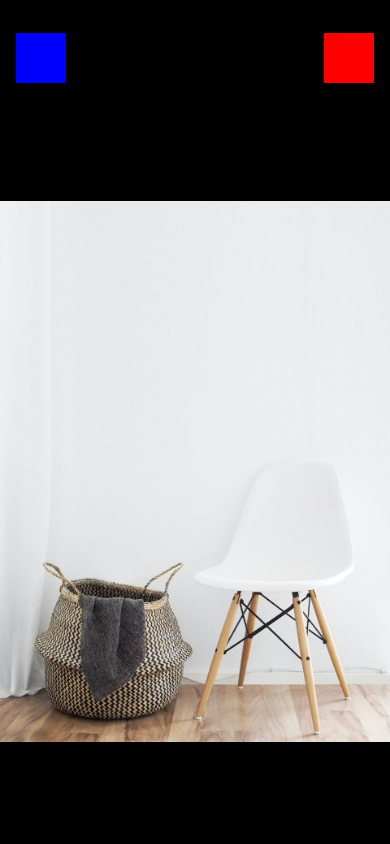
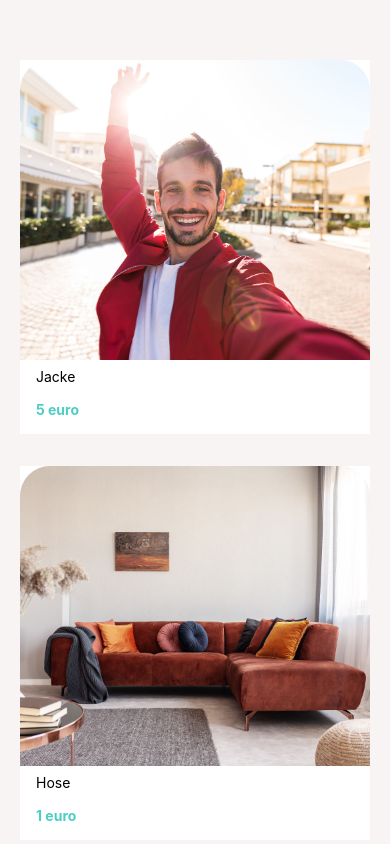
Before and after one commit to Jochen3000/erfolgsbaer, a React Native app: screen / in a window 390 px wide. Shown: the top 844 px of the page. Built offline with nearby package versions, Linux system fonts and the light colour scheme.

Commit message:
exercise done

```diff
--- a/App.js
+++ b/App.js
@@ -1,20 +1,25 @@
-import { StatusBar } from 'expo-status-bar';
-import {
-  SafeAreaView,
-  StyleSheet,
-  Text,
-  Image,
-  TouchableOpacity,
-  View,
-  Button,
-  Platform,
-  Dimensions
-} from 'react-native';
-import ViewImageScreen from './screens/ViewImageScreen';
-import WelcomeScreen from './screens/WelcomeScreen';
+import { StyleSheet, View } from 'react-native';
 
-export default function App() {
+import MyAccount from './screens/MyAccount';
+import colors from './config/colors';
+import Listings from './screens/Listings';
+
+
+function App() {
   return (
-    <ViewImageScreen />
+    <View style={styles.container}>
+      <Listings />
+    </View>
   );
 }
+
+const styles = StyleSheet.create({
+  container: {
+    flex: 1,
+    backgroundColor: colors.lightbg,
+    padding: 20,
+    paddingTop: 60,
+  }
+})
+
+export default App;
--- /dev/null
+++ b/components/Card.js
@@ -0,0 +1,41 @@
+import React from 'react';
+import { Text, View, StyleSheet, Image } from 'react-native';
+import colors from '../config/colors';
+
+function Card({ title, price, img }) {
+    return (
+        <View style={styles.card}>
+            <Image source={img} style={styles.img} />
+            <Text style={styles.subtitle}>{title}</Text>
+            <Text style={styles.price}>{price}</Text>
+        </View>
+    );
+}
+
+const styles = StyleSheet.create({
+    card: {
+        backgroundColor: colors.white,
+        width: '100%',
+        borderRadius: '30',
+        marginBottom: 32,
+    },
+    img: {
+        width: '100%',
+        height: 300,
+        borderTopLeftRadius: 30,
+        borderTopRightRadius: 30,
+    },
+    subtitle: {
+        paddingLeft: 16,
+        paddingTop: 8
+    },
+    price: {
+        color: colors.secondary,
+        fontWeight: 'bold',
+        padding: 16
+
+
+    }
+})
+
+export default Card;
--- /dev/null
+++ b/components/CustomButton.js
@@ -0,0 +1,29 @@
+import { View, StyleSheet, Text } from "react-native";
+
+import colors from "../config/colors";
+
+export default function CustomButton({ text, color }) {
+    return (
+        <View style={[styles.button, { backgroundColor: colors[color] }]}>
+            <Text style={styles.text}>{text}</Text>
+        </View>
+    )
+}
+
+
+const styles = StyleSheet.create({
+    button: {
+        width: '100%',
+        padding: 16,
+        backgroundColor: colors.primary,
+        alignItems: 'center',
+        justifyContent: 'center',
+        borderRadius: 10,
+        marginVertical: 8,
+    },
+    text: {
+        color: colors.white,
+        fontWeight: '700',
+        fontSize: 16
+    }
+})
--- /dev/null
+++ b/config/colors.js
@@ -0,0 +1,8 @@
+export default {
+    primary: "#fc5c65",
+    secondary: "#4ecdc4",
+    black: "#000",
+    white: "#fff",
+    medium: "#6e6969",
+    lightbg: '#f8f4f4',
+};
--- /dev/null
+++ b/screens/Listings.js
@@ -0,0 +1,51 @@
+import React from 'react';
+import { View, Text, FlatList } from 'react-native';
+import { StyleSheet } from 'react-native';
+import Card from '../components/Card';
+
+const products = [
+    {
+        id: 1,
+        title: 'Jacke',
+        price: '5 euro',
+        image: require('../assets/jacket.jpg'),
+    },
+    {
+        id: 2,
+        title: 'Hose',
+        price: '1 euro',
+        image: require('../assets/couch.jpg'),
+    },
+    {
+        id: 3,
+        title: 'Hemd',
+        price: '2 euro',
+        image: require('../assets/chair.jpg'),
+    },
+]
+
+
+function Listings() {
+    return (
+        <View style={styles.container}>
+            <FlatList
+                data={products}
+                keyExtractor={message => message.id.toString()}
+                renderItem={({ item }) =>
+                    <Card
+                        title={item.title}
+                        price={item.price}
+                        img={item.image}
+                    />}
+            />
+        </View>
+    );
+}
+
+const styles = StyleSheet.create({
+    container: {
+
+    }
+})
+
+export default Listings;
--- /dev/null
+++ b/screens/MyAccount.js
@@ -0,0 +1,89 @@
+import React from 'react';
+import { View, StyleSheet, Image, Text } from 'react-native';
+import { MaterialCommunityIcons } from '@expo/vector-icons';
+
+import colors from '../config/colors';
+
+function MyAccount() {
+    return (
+        <View style={styles.account}>
+            <View style={styles.profilebox}>
+                <Image source={require('../assets/mosh.jpg')} style={styles.profile} />
+                <View>
+                    <Text style={styles.name}>Mosh</Text>
+                    <Text>Hallo</Text>
+                </View>
+            </View>
+            <View style={styles.iconbox}>
+                <View style={styles.icon1}>
+                    <MaterialCommunityIcons name="format-list-bulleted" size={24} color="black" />
+                </View>
+                <Text style={styles.name}>My listings</Text>
+            </View>
+            <View style={styles.iconbox}>
+                <View style={styles.icon2}>
+                    <MaterialCommunityIcons name="format-list-bulleted" size={24} color="black" />
+                </View>
+                <Text style={styles.name}>My messages</Text>
+            </View>
+            <View style={styles.iconbox}>
+                <View style={styles.icon3}>
+                    <MaterialCommunityIcons name="format-list-bulleted" size={24} color="black" />
+                </View>
+                <Text style={styles.name}>Logout</Text>
+            </View>
+        </View >
+    );
+}
+
+const styles = StyleSheet.create({
+    account: {
+        width: '100%',
+    },
+    profilebox: {
+        flexDirection: 'row',
+        marginTop: 20,
+        alignItems: 'center',
+        backgroundColor: 'white',
+        paddingVertical: 16,
+        marginBottom: 32,
+    },
+    iconbox: {
+        flexDirection: 'row',
+        marginTop: 8,
+        alignItems: 'center',
+        backgroundColor: 'white',
+        paddingVertical: 16,
+        paddingLeft: 16,
+    },
+    icon1: {
+        backgroundColor: colors.primary,
+        marginRight: 8,
+        padding: 8,
+        borderRadius: 100,
+    },
+    icon2: {
+        backgroundColor: colors.secondary,
+        marginRight: 8,
+        padding: 8,
+        borderRadius: 100,
+    },
+    icon3: {
+        backgroundColor: '#ffe66d',
+        marginRight: 8,
+        padding: 8,
+        borderRadius: 100,
+    },
+    profile: {
+        width: 50,
+        height: 50,
+        borderRadius: 100,
+        marginRight: 16,
+        marginLeft: 12,
+    },
+    name: {
+        fontWeight: 'bold',
+    }
+})
+
+export default MyAccount;
--- a/screens/ViewImageScreen.js
+++ b/screens/ViewImageScreen.js
@@ -1,9 +1,14 @@
 import { View, Text, StyleSheet, Image, SafeAreaView } from "react-native";
+import { MaterialCommunityIcons } from '@expo/vector-icons'
 
 export default function WelcomeScreen() {
 
     return (
         <SafeAreaView style={styles.container}>
+            <View style={styles.top}>
+                <MaterialCommunityIcons name="close" size={32} color="white" />
+                <MaterialCommunityIcons name="trash-can" size={32} color="white" />
+            </View>
             <Text style={styles.text}>Sell what you don't need</Text>
             <View style={styles.header}>
                 <View style={styles.box} />
@@ -19,6 +24,10 @@ const styles = StyleSheet.create({
         flex: 1,
         backgroundColor: "black",
     },
+    top: {
+        flexDirection: "row",
+        justifyContent: "space-between",
+    },
     image: {
         flex: 1,
         width: "100%",
@@ -28,13 +37,4 @@ const styles = StyleSheet.create({
         flexDirection: "row",
         justifyContent: "space-between"
     },
-    box: {
-        width: 50,
-        height: 50,
-        backgroundColor: "blue",
-        margin: 16
-    },
-    box2: {
-        backgroundColor: "red",
-    },
 });
--- a/screens/WelcomeScreen.js
+++ b/screens/WelcomeScreen.js
@@ -1,4 +1,6 @@
 import { View, Text, StyleSheet, Image, ImageBackground } from "react-native";
+import CustomButton from "../components/CustomButton";
+import colors from "../config/colors";
 
 export default function WelcomeScreen() {
 
@@ -10,11 +12,10 @@ export default function WelcomeScreen() {
                     <Text style={styles.text}>Sell what you don't need</Text>
                 </View>
                 <View style={styles.footercontainer}>
-                    <View style={styles.footerbox} />
-                    <View style={[styles.footerbox, styles.box2]} />
+                    <CustomButton text='Login' color='primary' />
+                    <CustomButton text='Register' color='secondary' />
                 </View>
             </ImageBackground>
-
         </View>
     );
 }
@@ -35,20 +36,11 @@ const styles = StyleSheet.create({
     image: {
         width: 100,
         height: 100,
-
     },
     text: {
         fontWeight: "bold",
     },
     footercontainer: {
-
-    },
-    footerbox: {
-        backgroundColor: "#fc5c65",
-        height: 60,
-        width: '100%',
-    },
-    box2: {
-        backgroundColor: "#4ECDC4",
+        padding: 16
     }
 });
```
Also changed, not shown: screens/ListingsDetail.js (added, +56 -0 lines).
